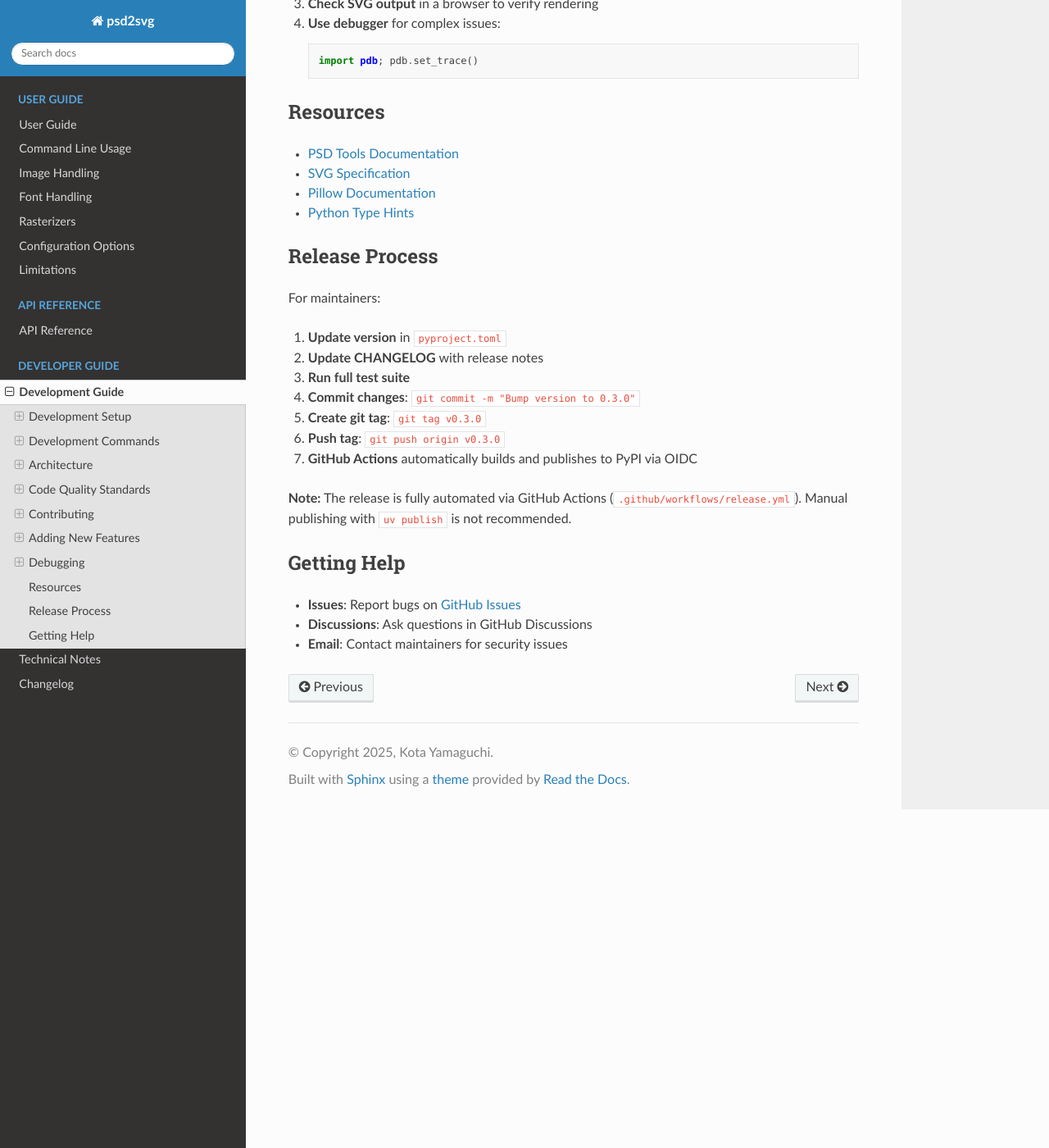
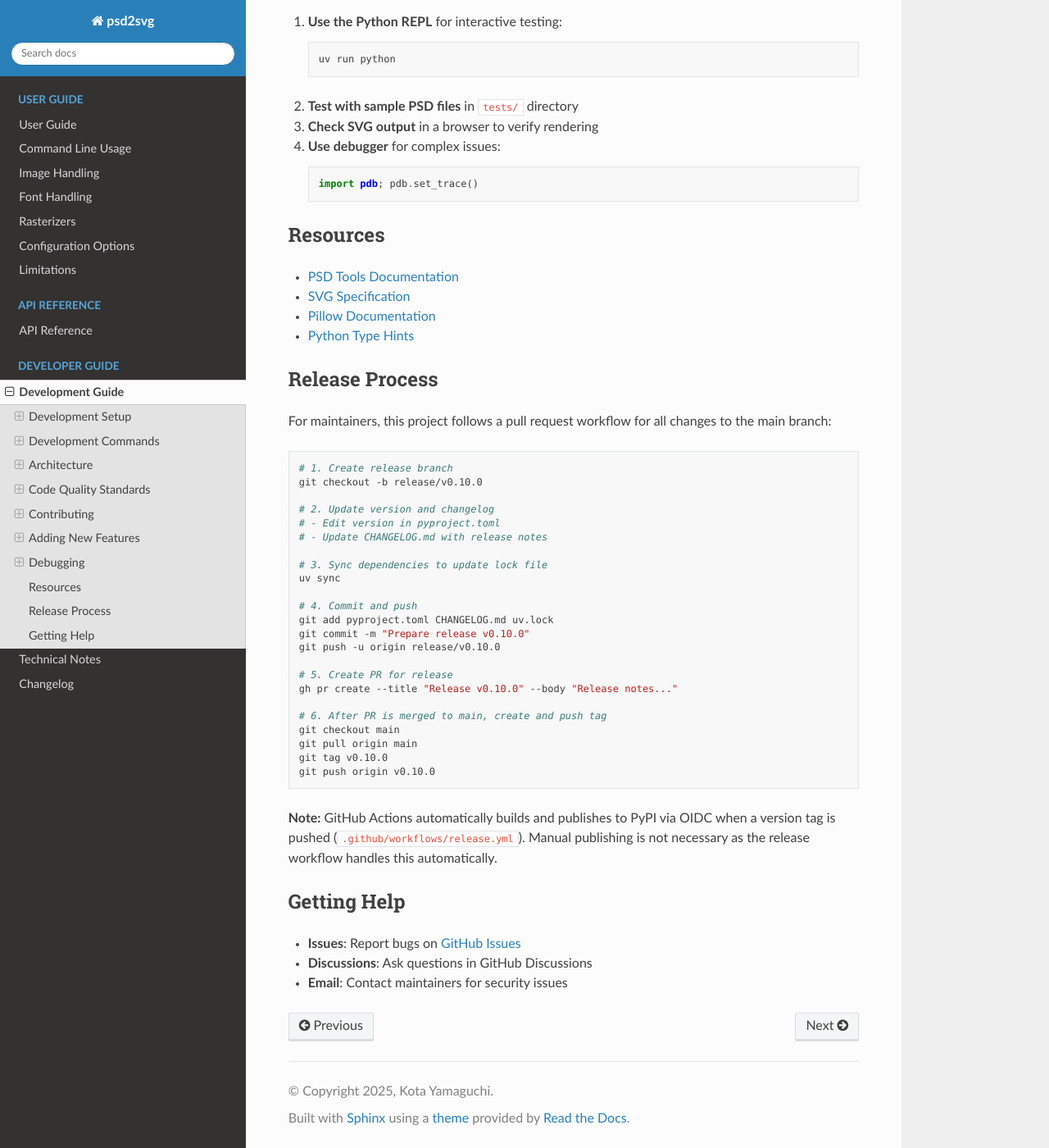
Before and after one commit to kyamagu/psd2svg, a Sphinx documentation site: the page built from docs/development.rst, in a window 1280 px wide and 1400 px high, scrolled down 8402 px. Shown: the whole window at 82% size. Built offline with Sphinx 7.4.7 and the Read the Docs theme 3.1.0, drawn with Linux system fonts in a browser that asks for light colours; some of the changed text lies outside the part shown.

Commit message:
Fix multiple outdated references in docs/development.rst
Addresses all issues identified in #185:

Critical fixes:
- Fix "browser group" reference to "browser optional dependency" (line 388)

High priority fixes:
- Correct Converter inheritance order to match actual code (lines 144-153)
- Add missing core modules to documentation: converter.py, font_mapping.py,
  font_utils.py, typesetting.py, windows_fonts.py, _font_mapping_data.py
- Update Python version from "3.10 or higher" to "3.10-3.14" to match pyproject.toml

Medium priority fixes:
- Update release process to follow PR workflow documented in CLAUDE.md
- Include uv sync step to update lock file
- Update version example from 0.3.0 to 0.10.0

Low priority fixes:
- Clarify that manual publishing is not necessary (not just "not recommended")

Closes #185

```diff
--- a/docs/development.rst
+++ b/docs/development.rst
@@ -144,11 +144,11 @@
 
    class Converter(
        AdjustmentConverter,
-       EffectConverter,
        LayerConverter,
        PaintConverter,
        ShapeConverter,
        TextConverter,
+       EffectConverter,
    ):
        """Main converter class combining all converter mixins."""
 
@@ -166,8 +166,14 @@
 * ``base.py`` - Base converter class
 * ``color_utils.py`` - Color conversion utilities
 * ``constants.py`` - Constants and enums
+* ``converter.py`` - Main converter class
 * ``counter.py`` - ID generation for SVG elements
+* ``font_mapping.py`` - Font mapping functionality
+* ``font_utils.py`` - Font utilities
 * ``gradient.py`` - Gradient conversion logic
+* ``typesetting.py`` - Text typesetting
+* ``windows_fonts.py`` - Windows font resolution
+* ``_font_mapping_data.py`` - Font mapping data
 
 Rasterizer Layer
 ~~~~~~~~~~~~~~~~
@@ -451,18 +457,36 @@
 Release Process
 ---------------
 
-For maintainers:
+For maintainers, this project follows a pull request workflow for all changes to the main branch:
 
-1. **Update version** in ``pyproject.toml``
-2. **Update CHANGELOG** with release notes
-3. **Run full test suite**
-4. **Commit changes**: ``git commit -m "Bump version to 0.3.0"``
-5. **Create git tag**: ``git tag v0.3.0``
-6. **Push tag**: ``git push origin v0.3.0``
-7. **GitHub Actions** automatically builds and publishes to PyPI via OIDC
+.. code-block:: bash
 
-**Note:** The release is fully automated via GitHub Actions (``.github/workflows/release.yml``).
-Manual publishing with ``uv publish`` is not recommended.
+   # 1. Create release branch
+   git checkout -b release/v0.10.0
+
+   # 2. Update version and changelog
+   # - Edit version in pyproject.toml
+   # - Update CHANGELOG.md with release notes
+
+   # 3. Sync dependencies to update lock file
+   uv sync
+
+   # 4. Commit and push
+   git add pyproject.toml CHANGELOG.md uv.lock
+   git commit -m "Prepare release v0.10.0"
+   git push -u origin release/v0.10.0
+
+   # 5. Create PR for release
+   gh pr create --title "Release v0.10.0" --body "Release notes..."
+
+   # 6. After PR is merged to main, create and push tag
+   git checkout main
+   git pull origin main
+   git tag v0.10.0
+   git push origin v0.10.0
+
+**Note:** GitHub Actions automatically builds and publishes to PyPI via OIDC when a version tag is pushed (``.github/workflows/release.yml``).
+Manual publishing is not necessary as the release workflow handles this automatically.
 
 Getting Help
 ------------
```
Also changed, not shown: other parts of docs/development.rst (+2 -2 lines).
